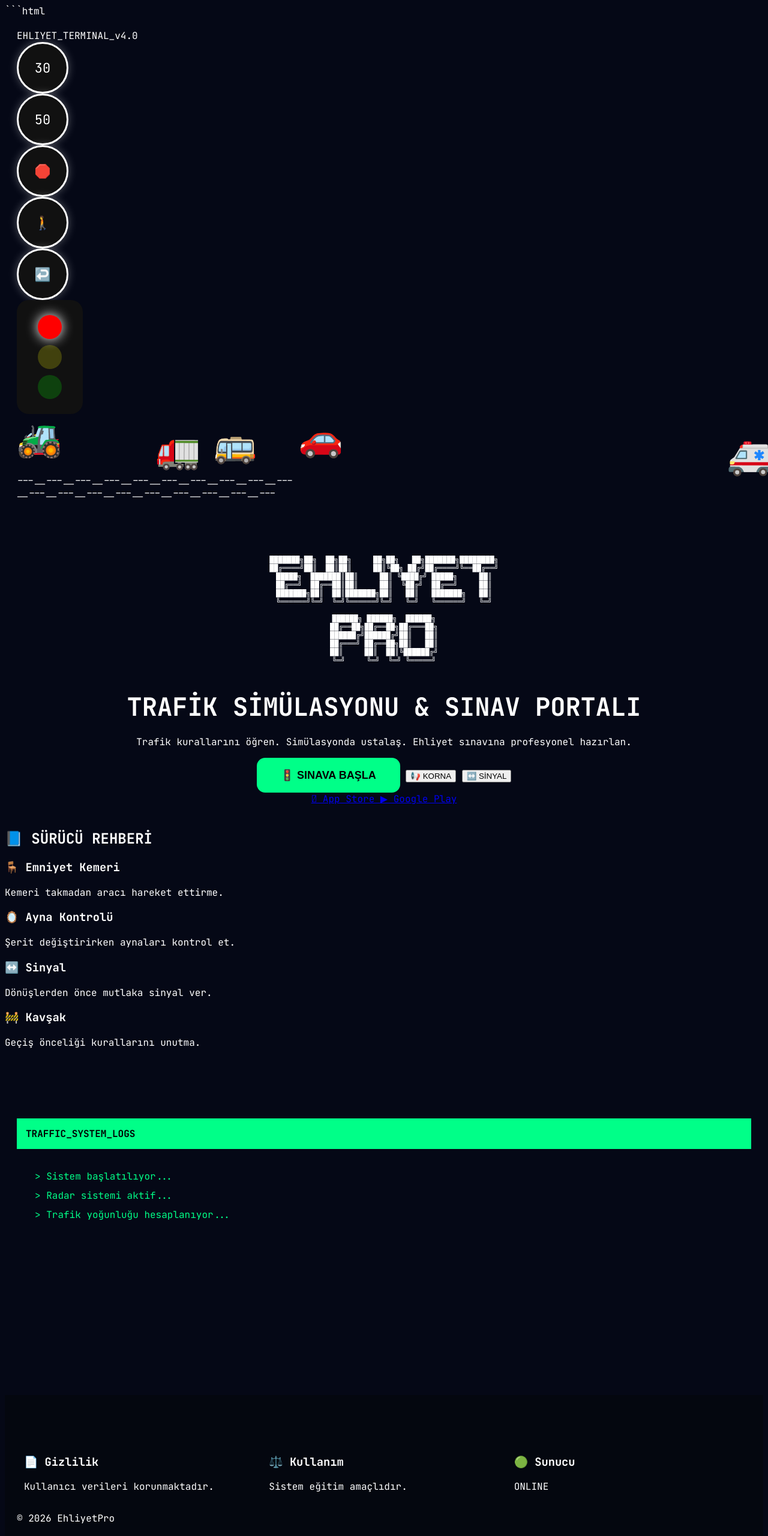
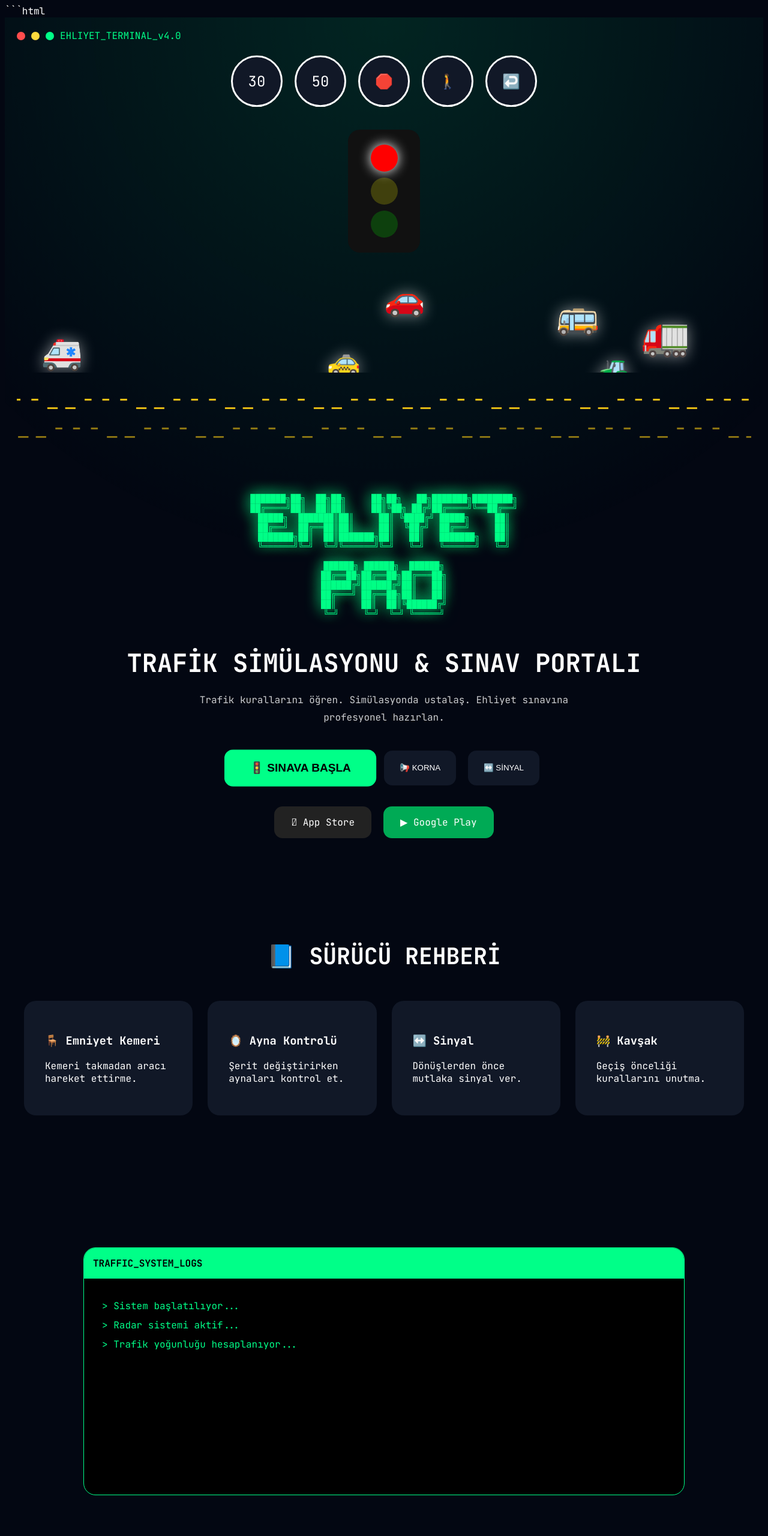
Before and after one commit to burhancengizbc/ehliyetpro, a plain HTML site: page index.html in a window 1280 px wide. Shown: the top 2560 px of the page at 60% size. Drawn offline with Linux system fonts and the light colour scheme.

Commit message:
Update style.css

```diff
--- a/style.css
+++ b/style.css
@@ -6,33 +6,43 @@
 }
 
 body{
-    background:#050816;
-    color:#fff;
+    background:#030712;
+    color:white;
+    font-family:'JetBrains Mono', monospace;
     overflow-x:hidden;
-    font-family:'JetBrains Mono', monospace;
 }
 
 #matrix{
     position:fixed;
     inset:0;
+    z-index:-2;
+    opacity:.15;
+}
+
+.overlay{
+    position:absolute;
+    inset:0;
+    background:
+    radial-gradient(circle at top,
+    rgba(0,255,150,.12),
+    transparent 60%);
     z-index:-1;
-    opacity:.15;
 }
 
 .hero{
     min-height:100vh;
+    position:relative;
     padding:20px;
-    position:relative;
 }
 
-.top-bar{
+.topbar{
     display:flex;
     justify-content:space-between;
     align-items:center;
     margin-bottom:30px;
 }
 
-.terminal-status{
+.terminal-left{
     display:flex;
     align-items:center;
     gap:10px;
@@ -45,64 +55,59 @@ body{
 }
 
 .red{background:#ff4d4d;}
-.yellow{background:#ffc107;}
+.yellow{background:#ffd93d;}
 .green{background:#00ff88;}
 
-.terminal-title{
+.terminal-name{
     color:#00ff88;
-    font-size:14px;
 }
 
 .clock{
     color:#00ff88;
-    font-size:18px;
 }
 
-.sign-panel{
-    position:absolute;
-    top:120px;
+.signs{
     display:flex;
-    flex-direction:column;
-    gap:15px;
-}
-
-.left{
-    left:20px;
-}
-
-.right{
-    right:20px;
+    justify-content:center;
+    gap:20px;
+    flex-wrap:wrap;
+    margin-bottom:30px;
 }
 
 .sign{
     width:80px;
     height:80px;
+    border-radius:50%;
     border:3px solid white;
-    border-radius:50%;
     display:flex;
+    justify-content:center;
     align-items:center;
-    justify-content:center;
-    background:#111;
-    font-size:22px;
-    box-shadow:0 0 15px rgba(255,255,255,.3);
+    background:#111827;
+    font-size:24px;
+    animation:float 3s ease-in-out infinite;
 }
 
-.traffic-light-box{
+@keyframes float{
+    50%{
+        transform:translateY(-10px);
+    }
+}
+
+.traffic-system{
     display:flex;
     justify-content:center;
-    margin-top:20px;
 }
 
 .traffic-light{
+    width:90px;
     background:#111;
     padding:15px;
     border-radius:20px;
-    width:80px;
 }
 
 .light{
-    width:40px;
-    height:40px;
+    width:45px;
+    height:45px;
     border-radius:50%;
     margin:10px auto;
     opacity:.2;
@@ -117,89 +122,120 @@ body{
     box-shadow:0 0 20px currentColor;
 }
 
-.road-section{
-    margin-top:40px;
-    overflow:hidden;
-}
-
 .vehicles{
     position:relative;
-    height:100px;
+    height:160px;
+    overflow:hidden;
+    margin-top:40px;
 }
 
 .vehicle{
     position:absolute;
-    font-size:60px;
+    left:120%;
+    filter:drop-shadow(0 0 12px rgba(255,255,255,.5));
 }
 
 .car{
-    animation:drive 12s linear infinite;
+    top:0;
+    font-size:55px;
+    animation:drive 10s linear infinite;
 }
 
 .bus{
+    top:25px;
+    font-size:60px;
     animation:drive 15s linear infinite;
-    top:10px;
 }
 
 .truck{
-    animation:drive 18s linear infinite;
-    top:20px;
+    top:55px;
+    font-size:65px;
+    animation:drive 20s linear infinite;
 }
 
 .ambulance{
-    animation:fastDrive 6s linear infinite;
-    top:30px;
+    top:90px;
+    font-size:55px;
+    animation:drive 6s linear infinite;
+}
+
+.taxi{
+    top:110px;
+    font-size:45px;
+    animation:drive 9s linear infinite;
+}
+
+.moto{
+    top:70px;
+    font-size:35px;
+    animation:drive 5s linear infinite;
+}
+
+.tractor{
+    top:125px;
+    font-size:45px;
+    animation:drive 17s linear infinite;
 }
 
 @keyframes drive{
+
     from{
+        left:120%;
+    }
+
+    to{
         left:-20%;
-    }
-    to{
-        left:120%;
     }
 }
 
-@keyframes fastDrive{
-    from{
-        left:-20%;
-    }
-    to{
-        left:120%;
-    }
+.road-wrapper{
+    overflow:hidden;
+    margin-top:20px;
 }
 
-.road-lines{
-    color:#f1c40f;
-    font-size:32px;
-    letter-spacing:6px;
+.road-line{
+    color:#facc15;
+    font-size:36px;
+    letter-spacing:8px;
     white-space:nowrap;
-    animation:roadMove 2s linear infinite;
+    animation:roadMove 1.5s linear infinite;
+}
+
+.second{
+    animation-duration:1s;
+    opacity:.6;
 }
 
 @keyframes roadMove{
     from{
         transform:translateX(0);
     }
+
     to{
-        transform:translateX(-100px);
+        transform:translateX(-120px);
     }
 }
 
 .hero-content{
-    max-width:1000px;
-    margin:80px auto 0;
     text-align:center;
+    margin-top:70px;
 }
 
-.ascii-box{
+.ascii{
     color:#00ff88;
+    font-size:14px;
     margin-bottom:30px;
-    overflow:auto;
+    animation:glow 2s infinite alternate;
 }
 
-pre{
-    font-size:12px;
+@keyframes glow{
+    from{
+        text-shadow:0 0 10px #00ff88;
+    }
+
+    to{
+        text-shadow:0 0 30px #00ff88;
+    }
 }
 
 h1{
@@ -207,74 +243,14 @@ h1{
     margin-bottom:20px;
 }
 
-.subtitle{
-    font-size:18px;
-    line-height:1.8;
-    opacity:.85;
+.hero-content p{
     max-width:700px;
     margin:auto;
+    line-height:1.8;
+    opacity:.8;
 }
 
-.action-buttons{
-    margin-top:40px;
-    display:flex;
-    gap:20px;
-    justify-content:center;
-    flex-wrap:wrap;
-}
-
-.main-btn,
-.secondary-btn,
-.store-btn{
-    border:none;
-    cursor:pointer;
-    transition:.3s;
-    text-decoration:none;
-}
-
-.main-btn{
-    background:#00ff88;
-    color:#000;
-    padding:18px 40px;
-    border-radius:14px;
-    font-weight:bold;
-    font-size:18px;
-}
-
-.main-btn:hover{
-    transform:translateY(-4px);
-    box-shadow:0 0 30px #00ff88;
-}
-
-.secondary-btn{
-    background:#151d30;
-    color:#fff;
-    padding:16px 30px;
-    border-radius:14px;
-    border:1px solid rgba(255,255,255,.1);
-}
-
-.secondary-btn:hover{
-    background:#27324f;
-}
-
-.pulse{
-    animation:pulse 2s infinite;
-}
-
-@keyframes pulse{
-    0%{
-        transform:scale(1);
-    }
-    50%{
-        transform:scale(1.05);
-    }
-    100%{
-        transform:scale(1);
-    }
-}
-
-.store-buttons{
+.buttons{
     margin-top:40px;
     display:flex;
     justify-content:center;
@@ -282,85 +258,114 @@ h1{
     flex-wrap:wrap;
 }
 
-.store-btn{
+.main-btn,
+.sub-btn{
+    border:none;
+    cursor:pointer;
+    transition:.3s;
+}
+
+.main-btn{
+    background:#00ff88;
+    color:black;
+    padding:18px 40px;
+    border-radius:14px;
+    font-size:18px;
+    font-weight:bold;
+    animation:pulse 2s infinite;
+}
+
+@keyframes pulse{
+    50%{
+        transform:scale(1.06);
+    }
+}
+
+.main-btn:hover{
+    transform:translateY(-5px);
+    box-shadow:0 0 30px #00ff88;
+}
+
+.sub-btn{
+    background:#111827;
+    color:white;
+    padding:16px 26px;
+    border-radius:14px;
+}
+
+.sub-btn:hover{
+    background:#1f2937;
+}
+
+.stores{
+    margin-top:35px;
+    display:flex;
+    justify-content:center;
+    gap:20px;
+    flex-wrap:wrap;
+}
+
+.store{
+    text-decoration:none;
+    color:white;
     padding:16px 28px;
     border-radius:14px;
-    color:white;
-    font-weight:bold;
+    transition:.3s;
 }
 
-.appstore{
+.apple{
     background:#222;
 }
 
-.googleplay{
-    background:#0f9d58;
+.google{
+    background:#00aa55;
 }
 
-.store-btn:hover{
-    transform:translateY(-5px) scale(1.05);
+.store:hover{
+    transform:translateY(-6px) scale(1.05);
 }
 
-.guide-section,
-.stats-section,
-.terminal-section{
-    padding:100px 20px;
+.guide{
+    padding:120px 20px;
 }
 
-.guide-section h2{
+.guide h2{
     text-align:center;
     margin-bottom:50px;
-    font-size:36px;
+    font-size:38px;
 }
 
-.guide-grid{
+.cards{
     display:grid;
-    grid-template-columns:repeat(auto-fit,minmax(240px,1fr));
+    grid-template-columns:repeat(auto-fit,minmax(250px,1fr));
     gap:25px;
     max-width:1200px;
     margin:auto;
 }
 
-.guide-card{
-    background:rgba(255,255,255,.05);
-    border:1px solid rgba(255,255,255,.08);
-    padding:30px;
+.card{
+    background:#111827;
+    padding:35px;
     border-radius:20px;
-    transition:.3s;
+    transition:.4s;
 }
 
-.guide-card:hover{
+.card:hover{
     transform:translateY(-10px);
-    border-color:#00ff88;
+    border:1px solid #00ff88;
 }
 
-.stats-section{
-    display:flex;
-    justify-content:center;
-    gap:30px;
-    flex-wrap:wrap;
+.terminal-section{
+    padding:100px 20px;
 }
 
-.stat-box{
-    width:260px;
-    padding:40px;
-    background:#10182c;
-    text-align:center;
-    border-radius:20px;
-}
-
-.stat-box h2{
-    font-size:48px;
-    color:#00ff88;
-}
-
-.terminal-window{
+.terminal{
     max-width:1000px;
     margin:auto;
-    background:#050505;
-    border-radius:18px;
+    background:black;
+    border:1px solid #00ff88;
+    border-radius:20px;
     overflow:hidden;
-    border:1px solid #00ff88;
 }
 
 .terminal-header{
@@ -372,14 +377,15 @@ h1{
 
 .terminal-content{
     padding:30px;
-    min-height:250px;
     color:#00ff88;
+    height:300px;
+    overflow:auto;
     line-height:2;
 }
 
 footer{
     padding:80px 20px;
-    background:#04070f;
+    background:#020617;
 }
 
 .footer-grid{
@@ -390,64 +396,44 @@ footer{
     margin:auto;
 }
 
-.footer-card{
+.footer-box{
     background:#111827;
     padding:30px;
     border-radius:20px;
 }
 
-.online{
-    color:#00ff88;
-}
-
-.copyright{
+.copy{
     text-align:center;
-    margin-top:50px;
+    margin-top:40px;
     opacity:.6;
-}
-
-.flash{
-    animation:flash .2s 3;
-}
-
-@keyframes flash{
-    50%{
-        background:white;
-    }
 }
 
 @media(max-width:768px){
 
-    h1{
-        font-size:30px;
+    .ascii{
+        font-size:5px;
     }
 
-    .subtitle{
-        font-size:15px;
+    h1{
+        font-size:28px;
     }
 
-    .sign-panel{
-        position:static;
-        flex-direction:row;
-        justify-content:center;
-        margin-bottom:20px;
-    }
-
-    .vehicles{
-        height:160px;
+    .hero-content p{
+        font-size:14px;
     }
 
     .vehicle{
-        font-size:48px;
+        transform:scale(.8);
     }
 
-    .stats-section{
-        flex-direction:column;
-        align-items:center;
+    .sign{
+        width:60px;
+        height:60px;
+        font-size:18px;
     }
 
-    pre{
-        font-size:7px;
+    .road-line{
+        font-size:22px;
     }
 
 }
```
